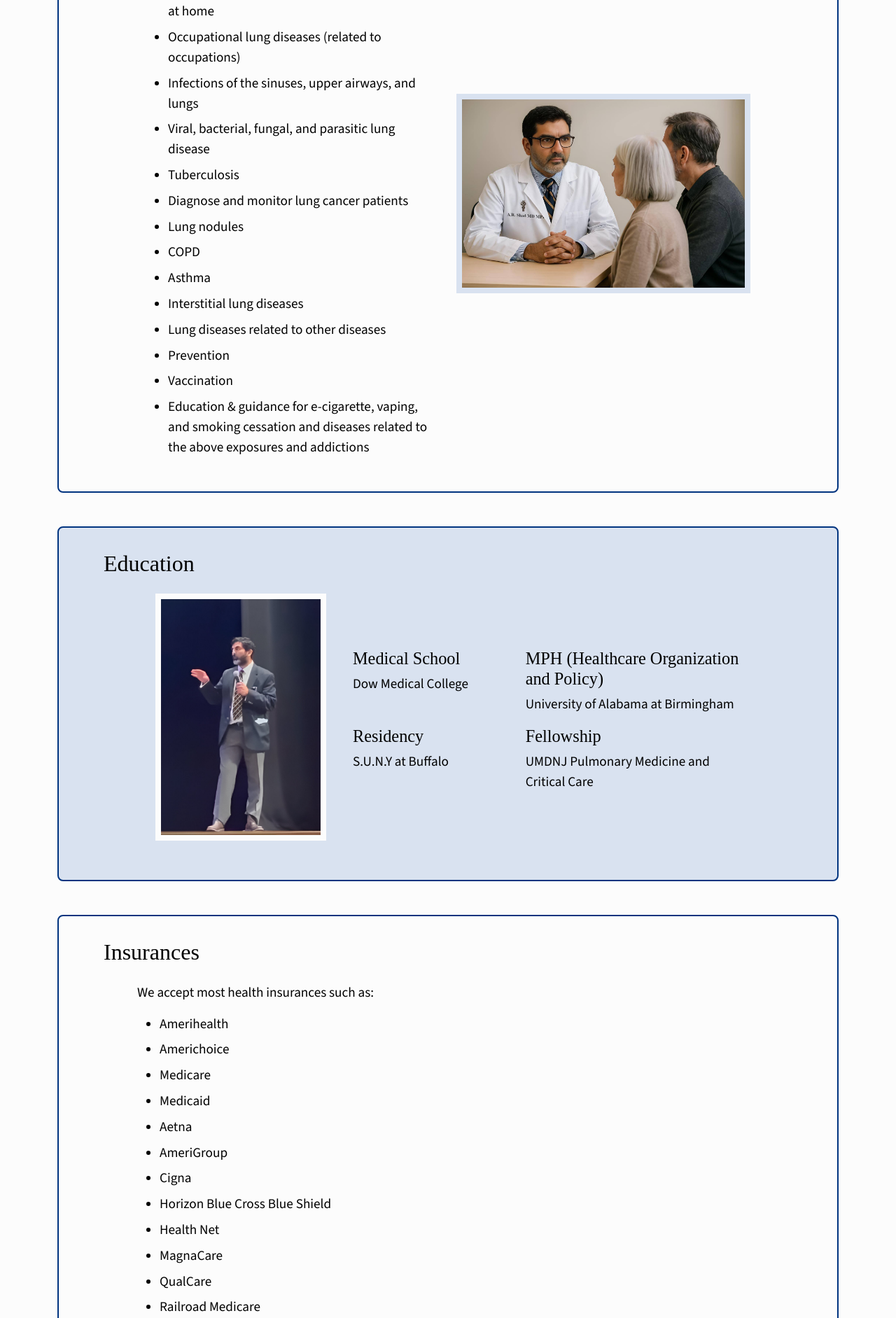
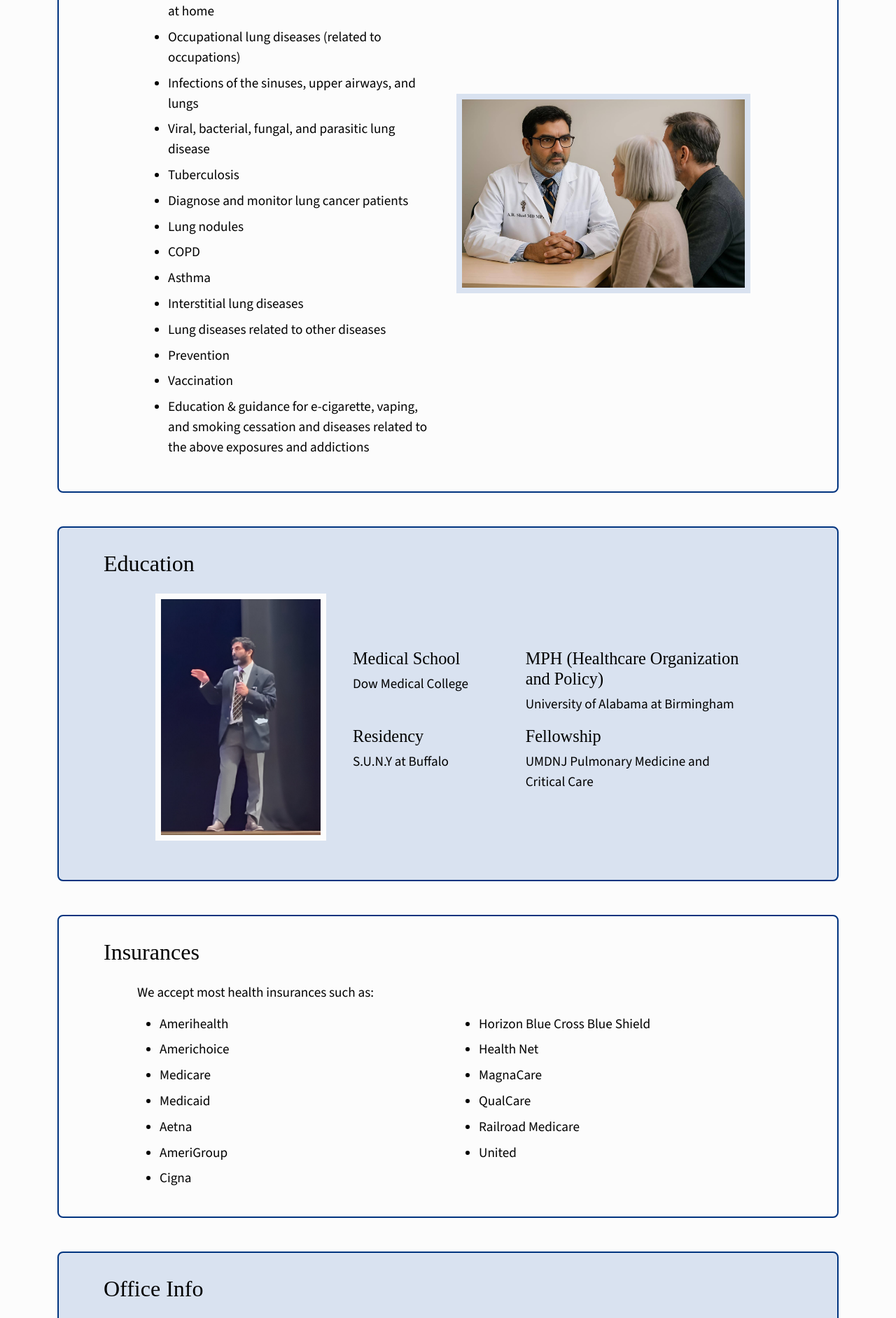
Before and after one commit to doctorabdurshad/doctorabdurshad.github.io, a Jekyll site: the page built from docs/index.html, in a window 1280 px wide. Shown: the part 993-2876 px from the top of the page at 70% size. Built offline with Jekyll 4.4.1, drawn with Linux system fonts in a browser that asks for light colours; some web fonts are replaced; grey boxes are pictures that could not be loaded.

Commit message:
updated style

```diff
--- a/docs/index.html
+++ b/docs/index.html
@@ -69,7 +69,9 @@ layout: default
     <h2 class="mb-4">Insurances</h2>
     <div class="mobile-margin mx-5">
       <p>We accept most health insurances such as:</p>
-      <ul>
+      <div class="row">
+        <div class="col">
+          <ul class="mb-0">
             <li>Amerihealth</li>
             <li>Americhoice</li>
             <li>Medicare</li>
@@ -77,6 +79,10 @@ layout: default
             <li>Aetna</li>
             <li>AmeriGroup</li>
             <li>Cigna</li>
+          </ul>
+        </div>
+        <div class="col">
+          <ul>
             <li>Horizon Blue Cross Blue Shield</li>
             <li>Health Net</li>
             <li>MagnaCare</li>
@@ -84,6 +90,8 @@ layout: default
             <li>Railroad Medicare</li>
             <li>United</li>
           </ul>
+        </div>
+      </div>
     </div>
   </section>
 
```
Lines whose indentation alone changed are shown as unchanged.
